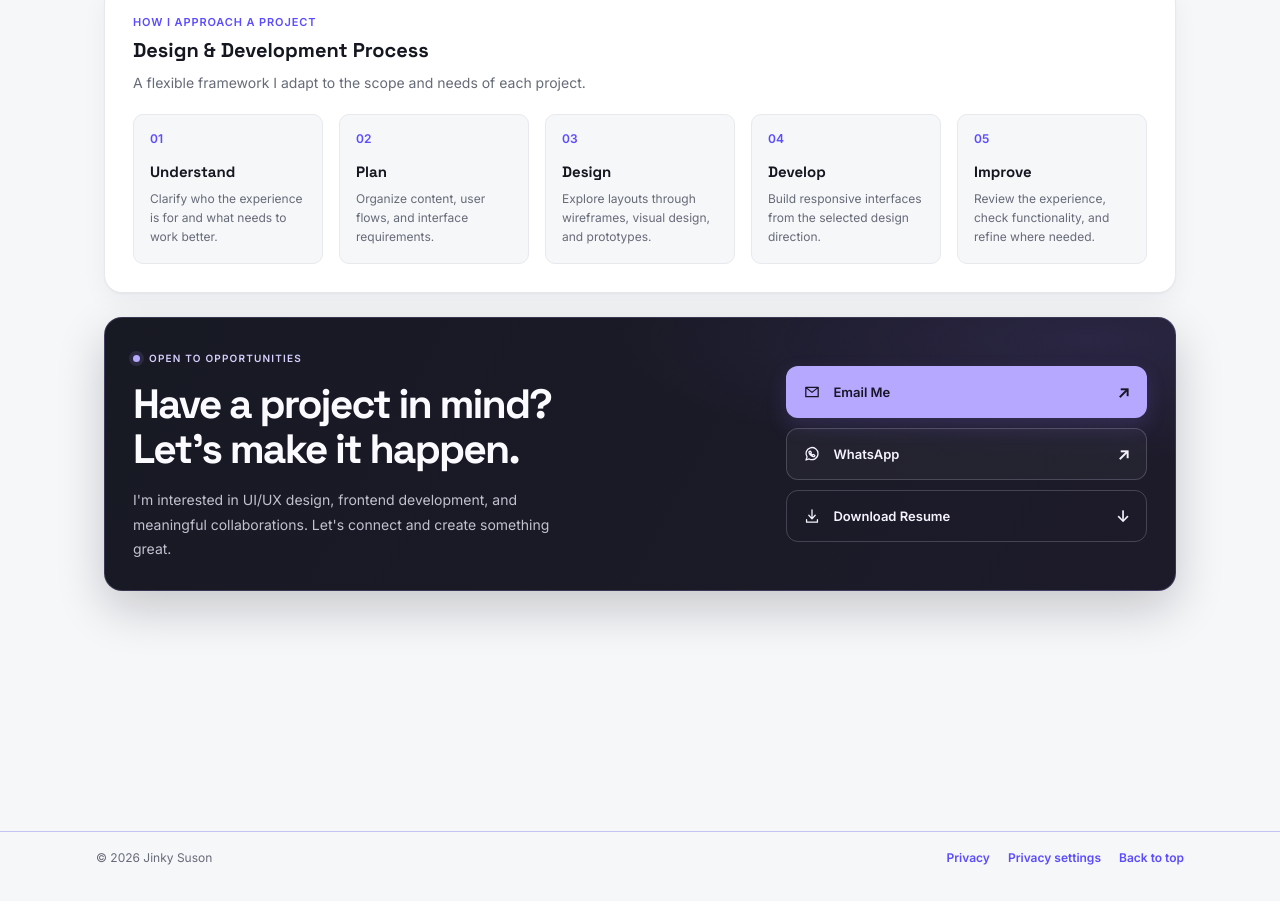
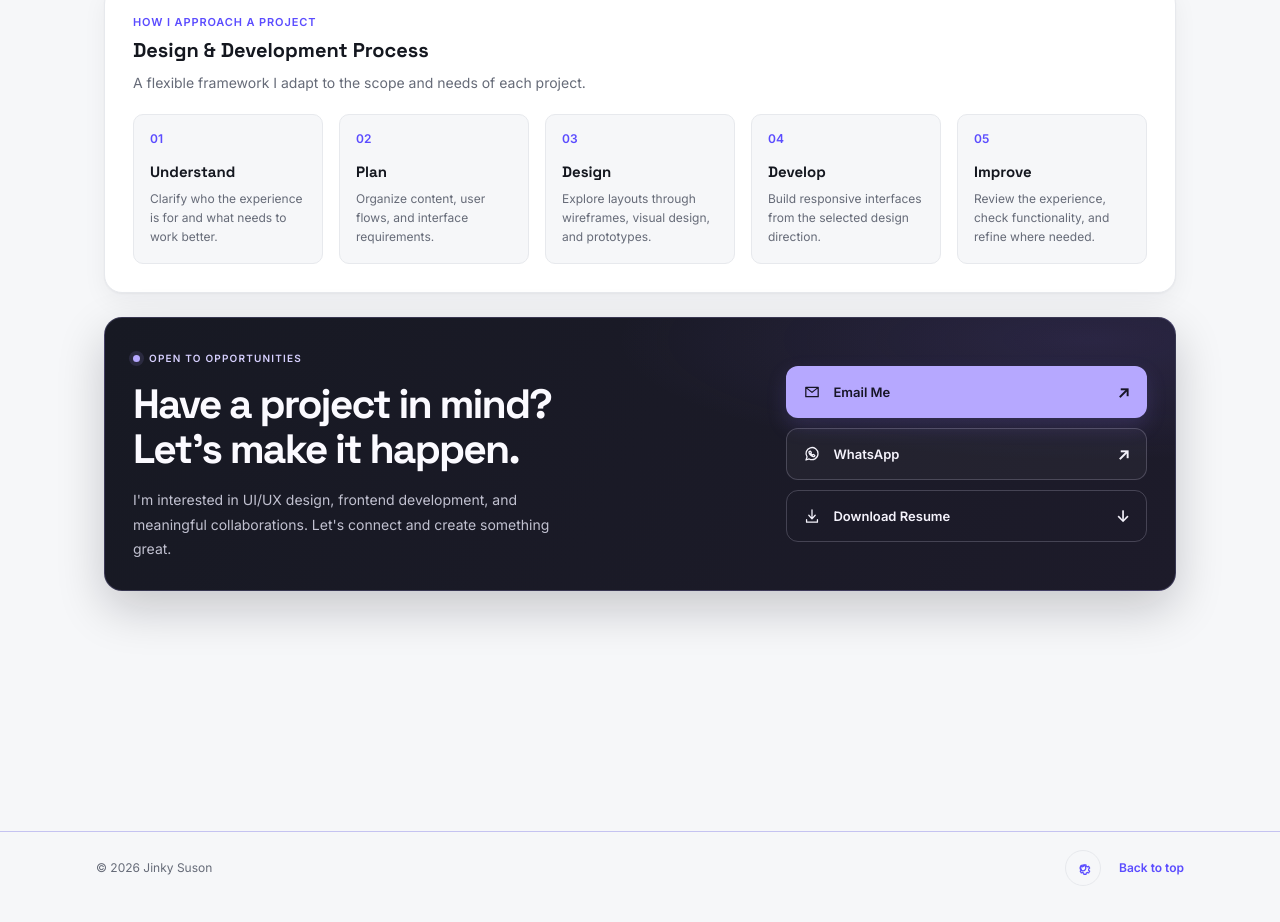
Before and after one commit to jinkyborja/jinky_portfolio, a website: page index.html in a window 1280 px wide. Shown: the part 3434-4356 px from the top of the page. Before the commit the page ends 4335 px from the top, so only its background shows below. Drawn offline with Linux system fonts and the light colour scheme.

Commit message:
chjcfudh

```diff
--- a/index.html
+++ b/index.html
@@ -259,8 +259,9 @@
     <div class="site-footer__inner">
       <p>© 2026 Jinky Suson</p>
       <div class="site-footer__links">
-        <a href="privacy.html">Privacy</a>
-        <button type="button" data-privacy-settings>Privacy settings</button>
+        <button class="site-footer__preferences" type="button" data-privacy-settings aria-label="Open privacy preferences" title="Open privacy preferences">
+          <svg viewBox="0 0 24 24" aria-hidden="true"><path d="M12 8.25a3.75 3.75 0 1 0 0 7.5 3.75 3.75 0 0 0 0-7.5Z"/><path d="m19.4 15 .1.1 1.4 1.1-1.4 2.4-1.7-.7a8.1 8.1 0 0 1-1.5.9l-.3 1.8h-2.8l-.3-1.8a8.1 8.1 0 0 1-1.5-.9l-1.7.7-1.4-2.4 1.4-1.1a7.8 7.8 0 0 1 0-1.8l-1.4-1.1 1.4-2.4 1.7.7a8.1 8.1 0 0 1 1.5-.9l.3-1.8h2.8l.3 1.8a8.1 8.1 0 0 1 1.5.9l1.7-.7 1.4 2.4-1.4 1.1a7.8 7.8 0 0 1 0 1.8Z"/></svg>
+        </button>
         <a href="#intro">Back to top</a>
       </div>
     </div>
--- a/style.css
+++ b/style.css
@@ -595,6 +595,20 @@ h1, h2, h3 { margin: 0; font-family: 'Space Grotesk', 'Inter', sans-serif; }
 .site-footer__links { display: flex; align-items: center; gap: 18px; }
 .site-footer__links button { padding: 0; border: 0; background: none; color: var(--accent); font: inherit; font-weight: 600; cursor: pointer; }
 .site-footer__links button:hover { text-decoration: underline; }
+.site-footer__links .site-footer__preferences {
+  display: inline-flex;
+  width: 36px;
+  height: 36px;
+  align-items: center;
+  justify-content: center;
+  padding: 0;
+  border: 1px solid var(--border);
+  border-radius: 50%;
+  background: transparent;
+  color: var(--accent);
+}
+.site-footer__preferences svg { width: 18px; height: 18px; fill: none; stroke: currentColor; stroke-linecap: round; stroke-linejoin: round; stroke-width: 1.6; }
+.site-footer__links .site-footer__preferences:hover { border-color: var(--accent); background: var(--accent-bg); text-decoration: none; }
 .analytics-consent {
   position: fixed;
   right: 16px;
@@ -645,7 +659,7 @@ body.has-analytics-consent .page { padding-bottom: clamp(240px, 30vh, 300px); }
     align-items: center;
     white-space: nowrap;
   }
-  .site-footer__links button { min-height: 44px; }
+  .site-footer__links .site-footer__preferences { width: 44px; height: 44px; min-height: 44px; }
   .analytics-consent { right: 0; bottom: 0; left: 0; width: 100%; gap: 12px; padding: 16px; border-radius: 16px 16px 0 0; }
   .analytics-consent__actions { display: grid; grid-template-columns: repeat(2, minmax(0, 1fr)); }
   .analytics-consent__actions button { white-space: nowrap; }
```
